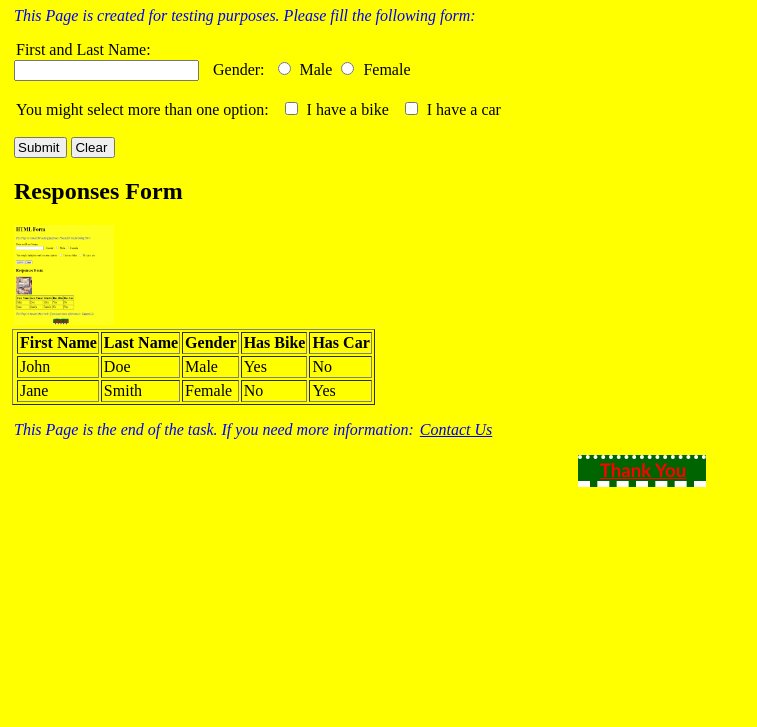
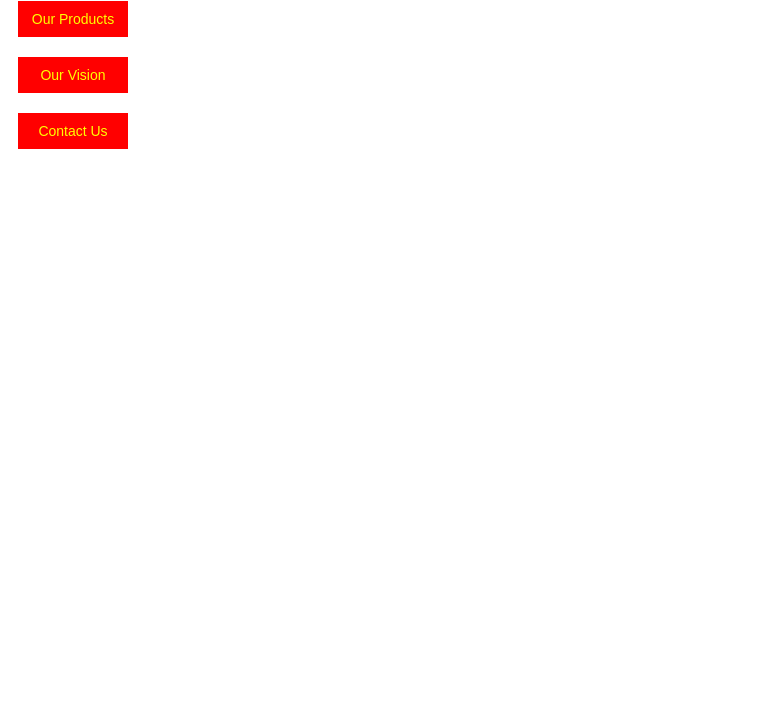
Before and after one commit to trhelal/trhelal, a plain HTML site: page index.html in a window 1280 px wide. Shown: the part 73-800 px from the top of the page, without its empty margins (0-757 px from the left). Drawn offline with Linux system fonts and the light colour scheme.

Commit message:
Add files via upload

```diff
--- a/index.html
+++ b/index.html
@@ -1,60 +1,36 @@
-<!DOCTYPE html>
+<!doctype html>
 <html>
 <head>
-    <title>HTML Form</title>
-    <link href="Q1.css" rel="stylesheet">
+<title>H00567376 - Khalifa Alremeithi</title>
+<style>
+/* Enter the code for the flex container */
+.flexcontainer {display:flex;flex-direction:column;}
+
+/* Enter the code for the media query and the flex container */
+@media screen and (max-width: 700px) {.flexcontainer {flex-direction:row}
+
+    }
+
+	a {
+        margin:10px;
+		padding:10px;
+		font-size:14px;
+		font-family:arial;
+		color:yellow;
+		text-decoration:none;
+		width:90px;
+		text-align:center;
+		background-color: red;
+	}
+</style>
 </head>
+
 <body>
-
-<h1>HTML Form</h1>
-
-<p class="Ala_H00">This Page is created for testing purposes. Please fill the following form:</p>
-
-<form>
-    <label>First and Last Name:</label><br>
-    <input type="text" name="fname">&nbsp;&nbsp;
-
-    <label>Gender:</label>&nbsp;
-    <input type="radio" name="gender" value="male">
-    <label>Male</label>
-    <input type="radio" name="gender" value="female">
-    <label>Female</label><br><br>
-
-    <label>You might select more than one option:</label>&nbsp;&nbsp;
-    <input type="checkbox" name="vehicle" value="Bike">
-    <label> I have a bike</label>&nbsp;&nbsp;
-    <input type="checkbox" name="vehicle" value="Car">
-    <label> I have a car</label><br><br>
-    <input type="submit" value="Submit">
-    <input type="reset" value="Clear">
-</form>
-
-<h2>Responses Form</h2>
-<img src="test.png" alt="Problem" height="100" width="100">
-<table border="1">
-    <tr>
-        <th>First Name</th>
-        <th>Last Name</th>
-        <th>Gender</th>
-        <th>Has Bike</th>
-        <th>Has Car</th>
-    </tr>
-    <tr>
-        <td>John</td>
-        <td>Doe</td>
-        <td>Male</td>
-        <td>Yes</td>
-        <td>No</td>
-    </tr>
-    <tr>
-        <td>Jane</td>
-        <td>Smith</td>
-        <td>Female</td>
-        <td>No</td>
-        <td>Yes</td>
-    </tr>
-</table>
-<p class="Ala_H00">This Page is the end of the task. If you need more information: <a href="mailto:ahilal@hct.ac.ae" target="_blank">Contact Us</a></p>
-<h3 id="Hilal_H00">Thank You</h3>
+	<div class="flexcontainer">
+  <a href="#" target=”_blank”>Home</a>
+  <a href="#" target=”_blank”>Our Products</a>
+  <a href="#" target=”_blank”>Our Vision</a>
+  <a href="#" target=”_blank”>Contact Us</a>
+    </div>
 </body>
 </html>
```
